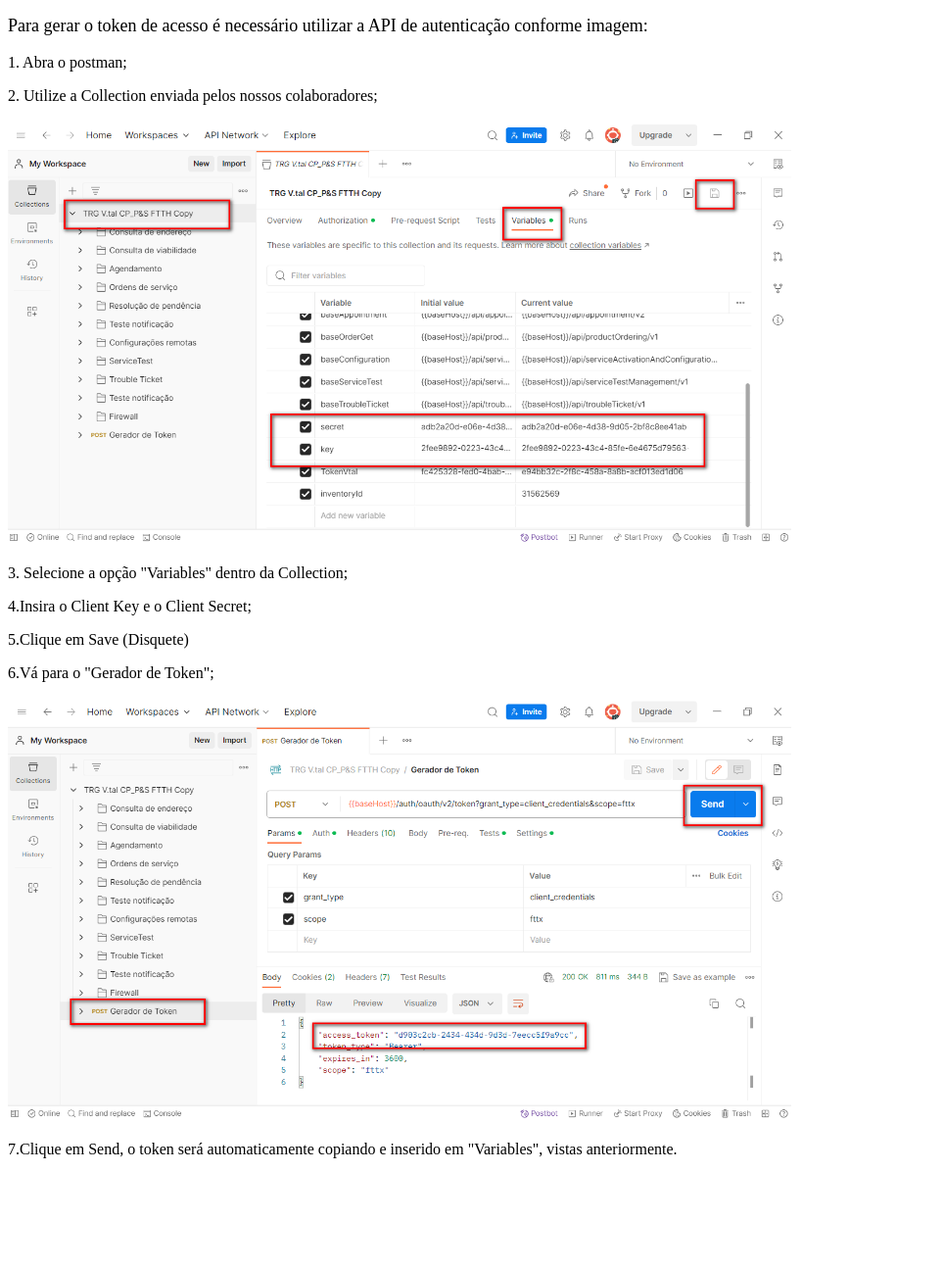
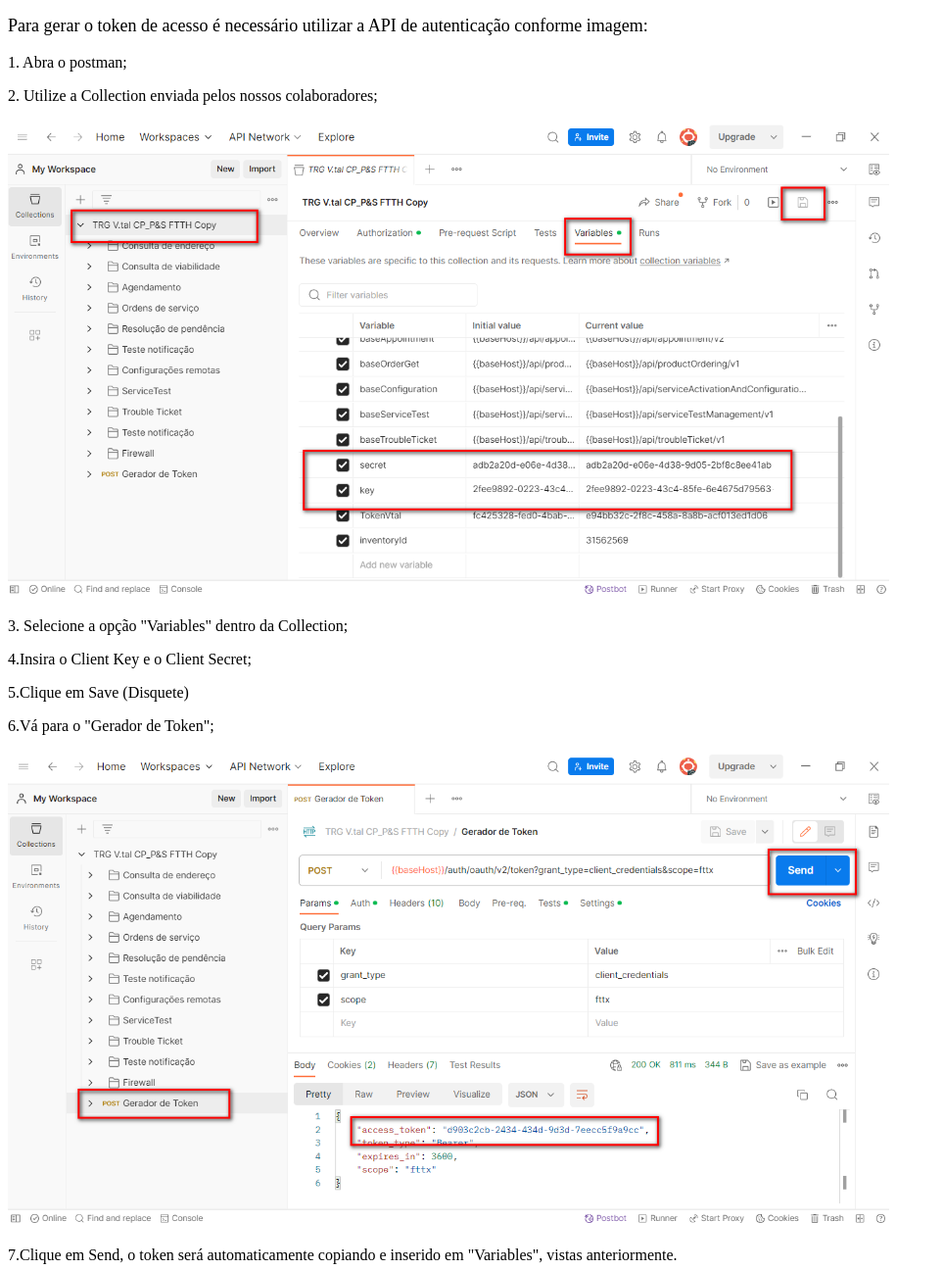
Before and after one commit to nickolemorais/numero1, a plain HTML site: page autenticacao.html in a window 1280 px wide. Shown: the part 544-1840 px from the top of the page at 98% size, without its empty margins (0-963 px from the left). Before the commit the page ends 1768 px from the top, so only its background shows below. Drawn offline with Linux system fonts and the light colour scheme.

Commit message:
Update autenticacao.html

```diff
--- a/autenticacao.html
+++ b/autenticacao.html
@@ -28,12 +28,12 @@
 
 <p style="font-size: 16px;">1. Abra o postman;</p>
 <p style="font-size: 16px;">2. Utilize a Collection enviada pelos nossos colaboradores;</p>
-<img src="./1a.png" alt="image.gif" style="width: 100%; max-width: 800px;">
+<img src="./1a.png" alt="image.gif" style="width: 100%; max-width: 900px;">
 <p style="font-size: 16px;">3. Selecione a opção "Variables" dentro da Collection;</p>
 <p style="font-size: 16px;">4.Insira o Client Key e o Client Secret;</p>
 <p style="font-size: 16px;">5.Clique em Save (Disquete)</p>
 <p style="font-size: 16px;">6.Vá para o "Gerador de Token";</p>
-<img src="./2a.png" alt="image.gif" style="width: 100%; max-width: 800px;">
+<img src="./2a.png" alt="image.gif" style="width: 100%; max-width: 900px;">
 <p style="font-size: 16px;">7.Clique em Send, o token será automaticamente copiando e inserido em "Variables", vistas anteriormente.</p>
 <br>
 
```
